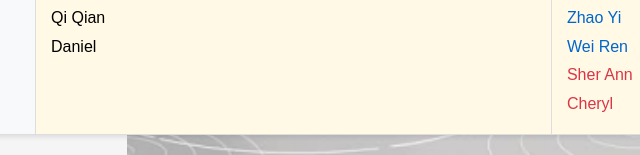
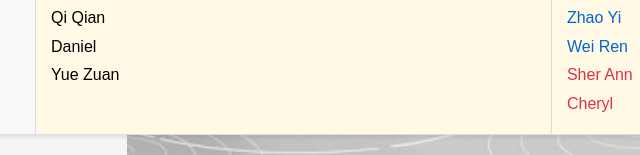
Before and after one commit to LauZiQuan/2026-Year-End-Aromas, a plain HTML site: page index.html in a window 1280 px wide. Shown: the part 737-892 px from the top of the page, 186-826 px from the left. Drawn offline with Linux system fonts and the light colour scheme.

Commit message:
Update index.html

```diff
--- a/index.html
+++ b/index.html
@@ -185,6 +185,7 @@
                         <div class="name"><span class="highlight">Zhao Yi</span></div>
                         <div class="name">Qi Qian</div>
                         <div class="name">Daniel</div>
+                        <div class="name">Yue Zuan</div>
                     </td>
                     <td class="slot">
                         <div class="name"><span class="highlight">Kaylynn</span></div>
```
